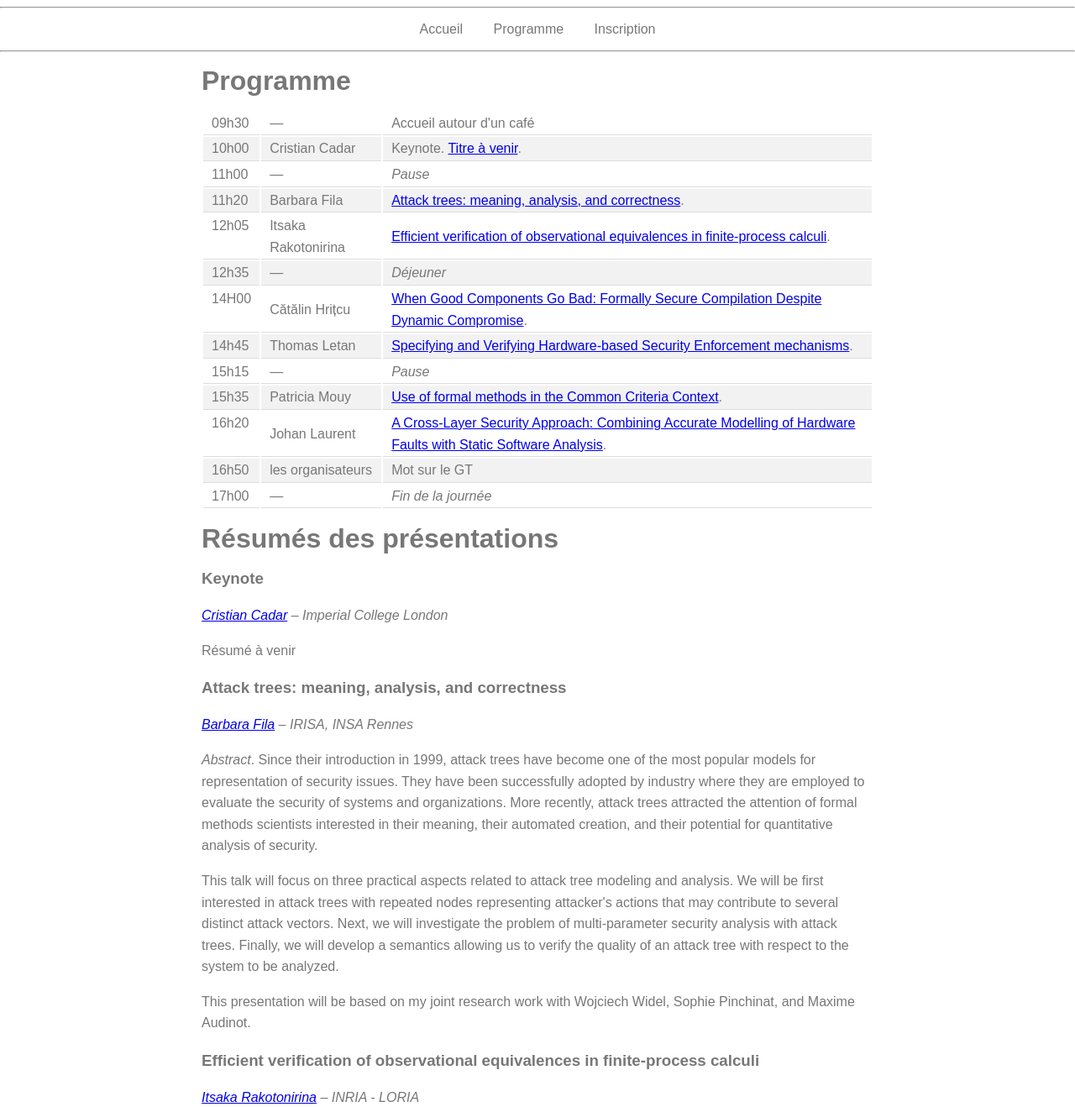
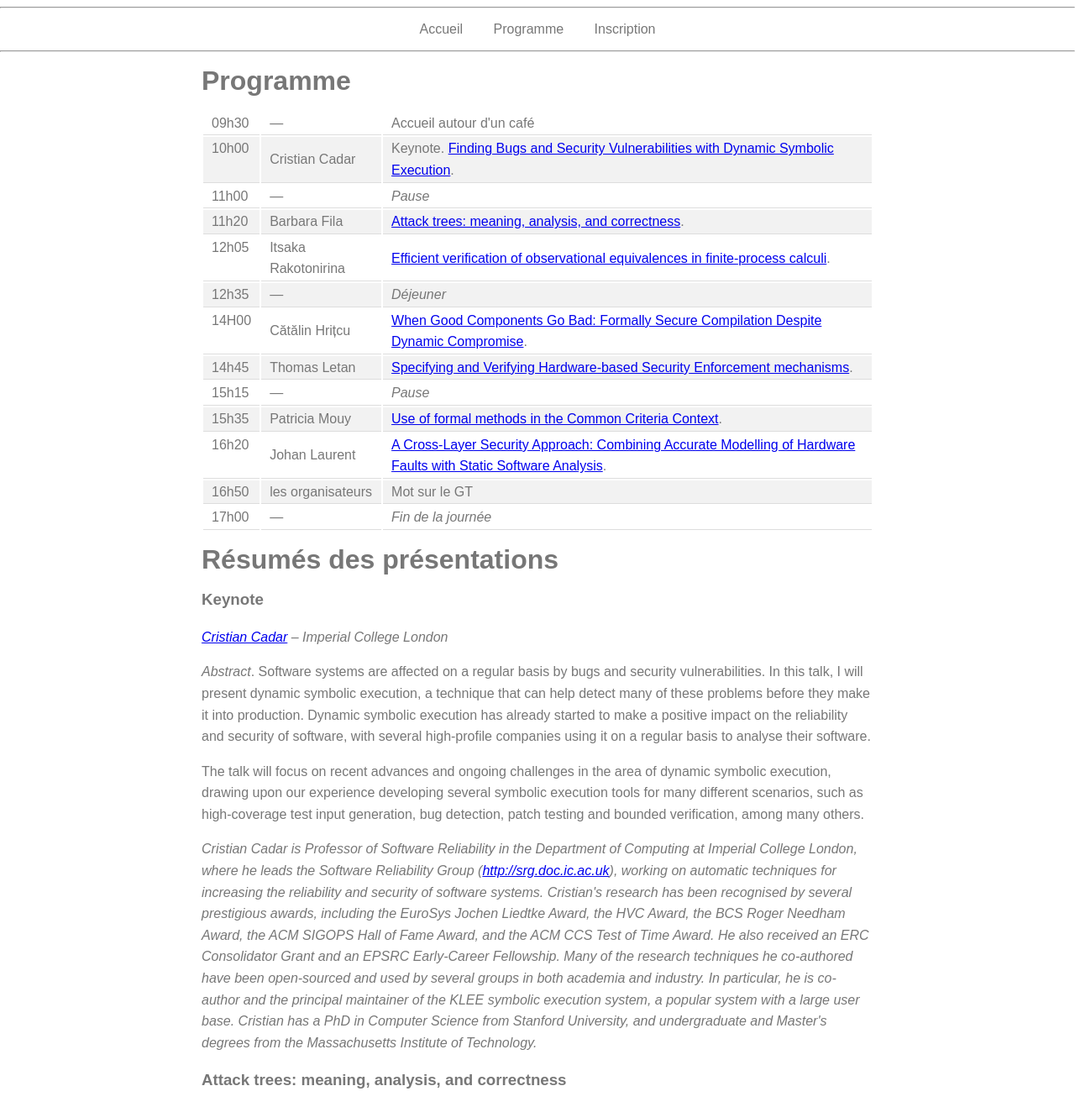
Before and after one commit to gtmfs2020/gtmfs2020.github.io, a plain HTML site: page programme.html in a window 1280 px wide. Shown: the top 1318 px of the page at 84% size. Drawn offline with nearby package versions, Linux system fonts and the light colour scheme; files whose address does not match are found by name.

Commit message:
Automatic commit in submodule site/ by dev. repo. Makefile.

```diff
--- a/programme.html
+++ b/programme.html
@@ -57,7 +57,7 @@
 <tr class="even">
 <td>10h00</td>
 <td>Cristian Cadar</td>
-<td>Keynote. <a href="#cadar">Titre à venir</a>.</td>
+<td>Keynote. <a href="#cadar">Finding Bugs and Security Vulnerabilities with Dynamic Symbolic Execution</a>.</td>
 </tr>
 <tr class="odd">
 <td>11h00</td>
@@ -119,7 +119,9 @@
 <h1>Résumés des présentations</h1>
 <h3 id="cadar">Keynote</h3>
 <p><em><a href="http://www.doc.ic.ac.uk/~cristic/">Cristian Cadar</a> – Imperial College London</em></p>
-<p>Résumé à venir</p>
+<p><em>Abstract</em>. Software systems are affected on a regular basis by bugs and security vulnerabilities. In this talk, I will present dynamic symbolic execution, a technique that can help detect many of these problems before they make it into production. Dynamic symbolic execution has already started to make a positive impact on the reliability and security of software, with several high-profile companies using it on a regular basis to analyse their software.</p>
+<p>The talk will focus on recent advances and ongoing challenges in the area of dynamic symbolic execution, drawing upon our experience developing several symbolic execution tools for many different scenarios, such as high-coverage test input generation, bug detection, patch testing and bounded verification, among many others.</p>
+<p><em>Cristian Cadar is Professor of Software Reliability in the Department of Computing at Imperial College London, where he leads the Software Reliability Group (<a href="http://srg.doc.ic.ac.uk">http://srg.doc.ic.ac.uk</a>), working on automatic techniques for increasing the reliability and security of software systems. Cristian's research has been recognised by several prestigious awards, including the EuroSys Jochen Liedtke Award, the HVC Award, the BCS Roger Needham Award, the ACM SIGOPS Hall of Fame Award, and the ACM CCS Test of Time Award. He also received an ERC Consolidator Grant and an EPSRC Early-Career Fellowship. Many of the research techniques he co-authored have been open-sourced and used by several groups in both academia and industry. In particular, he is co-author and the principal maintainer of the KLEE symbolic execution system, a popular system with a large user base. Cristian has a PhD in Computer Science from Stanford University, and undergraduate and Master's degrees from the Massachusetts Institute of Technology.</em></p>
 <h3 id="fila cordy">Attack trees: meaning, analysis, and correctness</h3>
 <p><em><a href="https://people.irisa.fr/Barbara.Kordy">Barbara Fila</a> – IRISA, INSA Rennes</em></p>
 <p><em>Abstract</em>. Since their introduction in 1999, attack trees have become one of the most popular models for representation of security issues. They have been successfully adopted by industry where they are employed to evaluate the security of systems and organizations. More recently, attack trees attracted the attention of formal methods scientists interested in their meaning, their automated creation, and their potential for quantitative analysis of security.</p>
@@ -150,7 +152,7 @@
         Site generated by <a href="http://jaspervdj.be/hakyll">Hakyll</a>
         and <a href="http://johnmacfarlane.net/pandoc">pandoc</a>
         −
-         <a href="https://github.com/gtmfs2020/website/commits/deploy">Page last modified Tue, 26 Nov 2019 15:01:53 +0100</a>
+         <a href="https://github.com/gtmfs2020/website/commits/deploy">Page last modified Mon, 9 Dec 2019 17:05:39 +0100</a>
     </div>
 </footer>
 
--- a/sitemap.xml
+++ b/sitemap.xml
@@ -10,7 +10,7 @@
 
     <url>
         <loc>https://gtmfs2020.github.io/programme.html</loc>
-        <lastmod>2019-11-26</lastmod>
+        <lastmod>2019-12-09</lastmod>
         <changefreq>weekly</changefreq>
         <priority>0.8</priority>
     </url>
```
